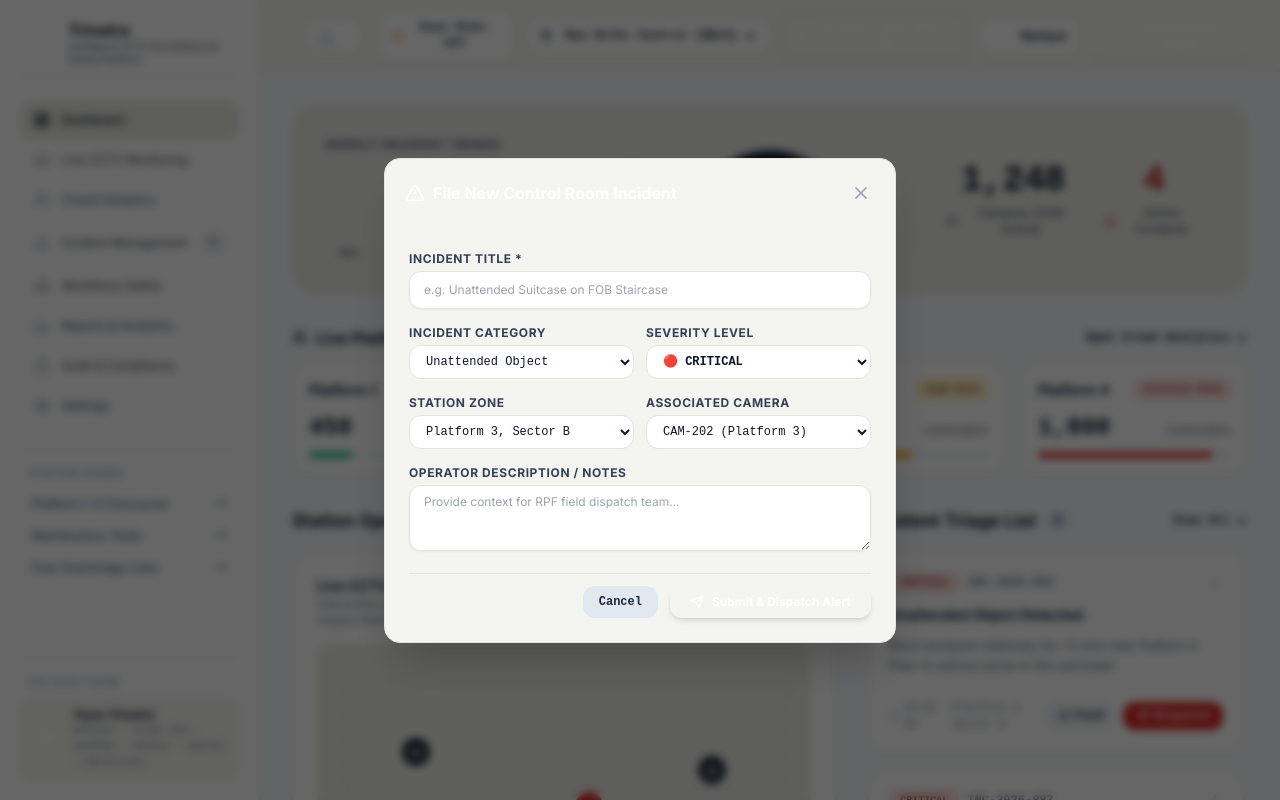
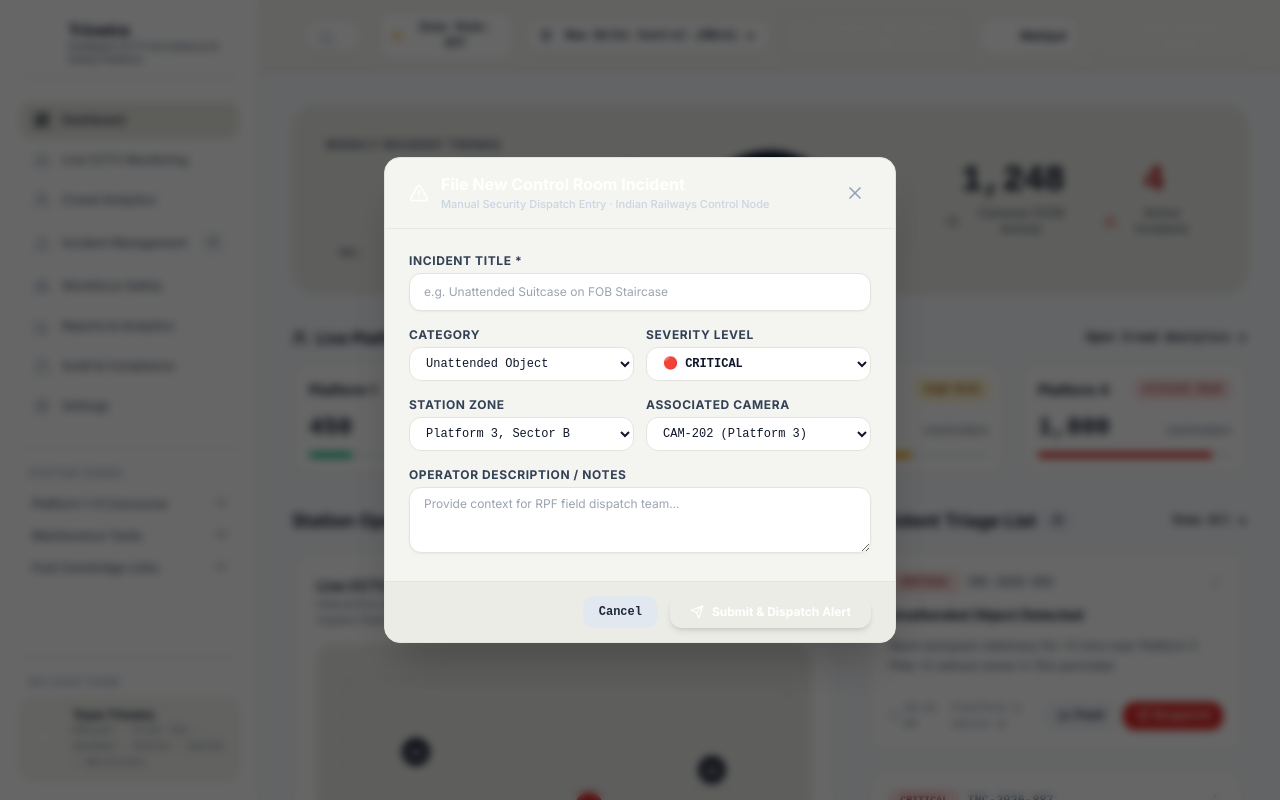
Before and after one commit to AryanJha05/Trinetra, a React (Vite) app in the folder frontend/: page / in a window 1280 px wide. Both pictures are taken after a click on the button "New Incident Report". Shown: the top 800 px of the page. Built offline with nearby package versions, Linux system fonts and the light colour scheme.

Commit message:
fix(modals): establish enterprise z-index hierarchy and fixed backdrop modal overlay system to prevent layout shift

```diff
--- a/frontend/src/App.jsx
+++ b/frontend/src/App.jsx
@@ -117,6 +117,14 @@ export default function App() {
 
   return (
     <div className="min-h-screen bg-navy-950 text-slate-100 flex flex-col font-sans relative">
+      {/* Fixed Floating Notification Toast Overlay (z-[2000]) */}
+      {notificationToast && (
+        <div className="fixed top-20 right-6 z-[2000] max-w-md p-4 bg-slate-900 border border-emerald-500/50 text-emerald-400 rounded-2xl font-bold text-xs flex items-center justify-between space-x-4 shadow-2xl animate-bounce font-mono">
+          <span>✅ {notificationToast}</span>
+          <span className="text-[10px] opacity-75 font-normal flex-shrink-0">Trinetra Logged</span>
+        </div>
+      )}
+
       {/* Fixed Top Header */}
       <Header
         selectedStation={selectedStation}
@@ -143,14 +151,6 @@ export default function App() {
 
       {/* Main Workspace Container */}
       <main className="pl-0 md:pl-[260px] pt-[72px] min-h-screen bg-navy-950 overflow-y-auto transition-all">
-        {/* Dispatch & Telemetry Notification Banner */}
-        {notificationToast && (
-          <div className="m-6 mb-0 p-4 bg-emerald-500/20 border border-emerald-500/50 text-emerald-400 rounded-xl font-bold text-xs flex items-center justify-between shadow-xl animate-bounce">
-            <span>✅ {notificationToast}</span>
-            <span className="text-[10px] font-mono opacity-75 font-normal">Trinetra Live Telemetry Logged</span>
-          </div>
-        )}
-
         {activeTab === 'dashboard' && (
           <CommandDashboard
             onNavigateToFeed={handleNavigateToFeed}
--- a/frontend/src/components/common/CreateIncidentModal.jsx
+++ b/frontend/src/components/common/CreateIncidentModal.jsx
@@ -1,5 +1,6 @@
 import React, { useState } from 'react';
-import { X, AlertTriangle, Send } from 'lucide-react';
+import Modal from './Modal';
+import { AlertTriangle, Send } from 'lucide-react';
 
 export default function CreateIncidentModal({ isOpen, onClose, onSubmitIncident }) {
   const [title, setTitle] = useState('');
@@ -8,8 +9,6 @@ export default function CreateIncidentModal({ isOpen, onClose, onSubmitIncident
   const [cam, setCam] = useState('CAM-202');
   const [severity, setSeverity] = useState('CRITICAL');
   const [desc, setDesc] = useState('');
-
-  if (!isOpen) return null;
 
   const handleSubmit = (e) => {
     e.preventDefault();
@@ -30,32 +29,43 @@ export default function CreateIncidentModal({ isOpen, onClose, onSubmitIncident
 
     onSubmitIncident(newInc);
     onClose();
-    // Reset form
     setTitle('');
     setDesc('');
   };
 
+  const footerActions = (
+    <>
+      <button
+        type="button"
+        onClick={onClose}
+        className="px-4 py-2 bg-slate-200 hover:bg-slate-300 text-slate-800 rounded-xl font-bold text-xs transition-colors font-mono"
+      >
+        Cancel
+      </button>
+      <button
+        type="submit"
+        form="create-incident-form"
+        className="px-5 py-2 bg-navy-900 hover:bg-slate-900 text-white rounded-xl font-bold text-xs flex items-center space-x-2 transition-all shadow-md font-heading"
+      >
+        <Send className="w-3.5 h-3.5 text-railway-mint" />
+        <span>Submit & Dispatch Alert</span>
+      </button>
+    </>
+  );
+
   return (
-    <div className="fixed inset-0 z-50 bg-black/60 backdrop-blur-sm flex items-center justify-center p-4">
-      <div className="bg-[#F4F4F0] border border-[#E4E4DF] rounded-2xl w-full max-w-lg shadow-2xl overflow-hidden text-slate-900 font-sans">
-        {/* Header */}
-        <div className="bg-navy-900 text-white p-5 flex items-center justify-between">
-          <div className="flex items-center space-x-2">
-            <AlertTriangle className="w-5 h-5 text-railway-mint" />
-            <h3 className="text-base font-extrabold font-heading">File New Control Room Incident</h3>
-          </div>
-          <button
-            onClick={onClose}
-            className="p-1 hover:bg-slate-800 rounded-lg text-slate-400 hover:text-white transition-colors"
+    <Modal
+      isOpen={isOpen}
+      onClose={onClose}
+      title="File New Control Room Incident"
+      subtitle="Manual Security Dispatch Entry · Indian Railways Control Node"
+      icon={AlertTriangle}
+      maxWidth="max-w-lg"
+      footerActions={footerActions}
     >
-            <X className="w-5 h-5" />
-          </button>
-        </div>
-
-        {/* Form Body */}
-        <form onSubmit={handleSubmit} className="p-6 space-y-4">
+      <form id="create-incident-form" onSubmit={handleSubmit} className="space-y-4 text-xs font-sans">
         <div>
-            <label className="block text-xs font-bold text-slate-700 uppercase tracking-wider mb-1 font-heading">
+          <label className="block font-bold text-slate-700 uppercase tracking-wider mb-1 font-heading">
             Incident Title *
           </label>
           <input
@@ -64,14 +74,14 @@ export default function CreateIncidentModal({ isOpen, onClose, onSubmitIncident
             placeholder="e.g. Unattended Suitcase on FOB Staircase"
             value={title}
             onChange={(e) => setTitle(e.target.value)}
-              className="w-full bg-white border border-[#E4E4DF] rounded-xl px-3.5 py-2.5 text-xs text-slate-900 focus:outline-none focus:border-navy-900 shadow-sm"
+            className="w-full bg-white border border-[#E4E4DF] rounded-xl px-3.5 py-2.5 text-slate-900 focus:outline-none focus:border-navy-900 shadow-sm"
           />
         </div>
 
-          <div className="grid grid-cols-2 gap-3 font-mono text-xs">
+        <div className="grid grid-cols-2 gap-3 font-mono">
           <div>
-              <label className="block text-xs font-bold text-slate-700 uppercase tracking-wider mb-1 font-heading">
-                Incident Category
+            <label className="block font-bold text-slate-700 uppercase tracking-wider mb-1 font-heading">
+              Category
             </label>
             <select
               value={type}
@@ -88,7 +98,7 @@ export default function CreateIncidentModal({ isOpen, onClose, onSubmitIncident
           </div>
 
           <div>
-              <label className="block text-xs font-bold text-slate-700 uppercase tracking-wider mb-1 font-heading">
+            <label className="block font-bold text-slate-700 uppercase tracking-wider mb-1 font-heading">
               Severity Level
             </label>
             <select
@@ -103,9 +113,9 @@ export default function CreateIncidentModal({ isOpen, onClose, onSubmitIncident
           </div>
         </div>
 
-          <div className="grid grid-cols-2 gap-3 font-mono text-xs">
+        <div className="grid grid-cols-2 gap-3 font-mono">
           <div>
-              <label className="block text-xs font-bold text-slate-700 uppercase tracking-wider mb-1 font-heading">
+            <label className="block font-bold text-slate-700 uppercase tracking-wider mb-1 font-heading">
               Station Zone
             </label>
             <select
@@ -123,7 +133,7 @@ export default function CreateIncidentModal({ isOpen, onClose, onSubmitIncident
           </div>
 
           <div>
-              <label className="block text-xs font-bold text-slate-700 uppercase tracking-wider mb-1 font-heading">
+            <label className="block font-bold text-slate-700 uppercase tracking-wider mb-1 font-heading">
               Associated Camera
             </label>
             <select
@@ -140,7 +150,7 @@ export default function CreateIncidentModal({ isOpen, onClose, onSubmitIncident
         </div>
 
         <div>
-            <label className="block text-xs font-bold text-slate-700 uppercase tracking-wider mb-1 font-heading">
+          <label className="block font-bold text-slate-700 uppercase tracking-wider mb-1 font-heading">
             Operator Description / Notes
           </label>
           <textarea
@@ -148,29 +158,10 @@ export default function CreateIncidentModal({ isOpen, onClose, onSubmitIncident
             placeholder="Provide context for RPF field dispatch team..."
             value={desc}
             onChange={(e) => setDesc(e.target.value)}
-              className="w-full bg-white border border-[#E4E4DF] rounded-xl px-3.5 py-2 text-xs text-slate-900 focus:outline-none focus:border-navy-900 shadow-sm"
+            className="w-full bg-white border border-[#E4E4DF] rounded-xl px-3.5 py-2 text-slate-900 focus:outline-none focus:border-navy-900 shadow-sm"
           />
         </div>
-
-          {/* Modal Actions */}
-          <div className="pt-3 border-t border-[#E4E4DF] flex items-center justify-end space-x-3">
-            <button
-              type="button"
-              onClick={onClose}
-              className="px-4 py-2 bg-slate-200 hover:bg-slate-300 text-slate-800 rounded-xl font-bold text-xs transition-colors font-mono"
-            >
-              Cancel
-            </button>
-            <button
-              type="submit"
-              className="px-5 py-2 bg-navy-900 hover:bg-slate-900 text-white rounded-xl font-bold text-xs flex items-center space-x-2 transition-all shadow-md font-heading"
-            >
-              <Send className="w-3.5 h-3.5 text-railway-mint" />
-              <span>Submit & Dispatch Alert</span>
-            </button>
-          </div>
       </form>
-      </div>
-    </div>
+    </Modal>
   );
 }
--- a/frontend/src/components/common/Header.jsx
+++ b/frontend/src/components/common/Header.jsx
@@ -89,9 +89,9 @@ export default function Header({
             className="w-full bg-white border border-[#E4E4DF] rounded-xl pl-10 pr-4 py-2 text-xs text-slate-900 placeholder-slate-400 focus:outline-none focus:border-slate-400 shadow-sm font-sans"
           />
 
-          {/* Autocomplete Floating Dropdown */}
+          {/* Autocomplete Floating Dropdown (z-[500]) */}
           {isSearchOpen && searchResults.length > 0 && (
-            <div className="absolute top-full left-0 right-0 mt-2 bg-white border border-[#E4E4DF] rounded-2xl shadow-2xl overflow-hidden z-50 divide-y divide-slate-100 max-h-80 overflow-y-auto">
+            <div className="absolute top-full left-0 right-0 mt-2 bg-white border border-[#E4E4DF] rounded-2xl shadow-2xl overflow-hidden z-[500] divide-y divide-slate-100 max-h-80 overflow-y-auto">
               <div className="p-2 bg-slate-50 text-[10px] font-bold text-slate-500 uppercase tracking-wider font-mono">
                 Found {searchResults.length} System Records
               </div>
--- /dev/null
+++ b/frontend/src/components/common/Modal.jsx
@@ -0,0 +1,70 @@
+import React, { useEffect } from 'react';
+import { X } from 'lucide-react';
+
+export default function Modal({
+  isOpen,
+  onClose,
+  title,
+  subtitle,
+  icon: Icon,
+  children,
+  maxWidth = 'max-w-xl',
+  footerActions
+}) {
+  useEffect(() => {
+    if (isOpen) {
+      document.body.style.overflow = 'hidden';
+    } else {
+      document.body.style.overflow = 'unset';
+    }
+    return () => {
+      document.body.style.overflow = 'unset';
+    };
+  }, [isOpen]);
+
+  if (!isOpen) return null;
+
+  return (
+    /* Modal Backdrop Layer: z-[1000] fixed top-0 left-0 right-0 bottom-0 */
+    <div
+      className="fixed inset-0 z-[1000] bg-black/60 backdrop-blur-sm flex items-center justify-center p-4 transition-opacity duration-200 select-none animate-fadeIn"
+      onClick={onClose}
+    >
+      {/* Modal Dialog Window: z-[1100] centered, floating above backdrop without layout displacement */}
+      <div
+        className={`relative z-[1100] bg-[#F4F4F0] border border-[#E4E4DF] rounded-2xl w-full ${maxWidth} shadow-2xl overflow-hidden text-slate-900 font-sans transform transition-all duration-200 scale-100 animate-scaleUp`}
+        onClick={(e) => e.stopPropagation()}
+      >
+        {/* Modal Header */}
+        <div className="bg-navy-900 text-white px-6 py-4 flex items-center justify-between border-b border-navy-800">
+          <div className="flex items-center space-x-3">
+            {Icon && <Icon className="w-5 h-5 text-railway-mint flex-shrink-0" />}
+            <div>
+              <h3 className="text-base font-extrabold font-heading leading-tight">{title}</h3>
+              {subtitle && <p className="text-[11px] text-slate-300 font-sans font-medium mt-0.5">{subtitle}</p>}
+            </div>
+          </div>
+          <button
+            onClick={onClose}
+            className="p-1.5 hover:bg-slate-800 rounded-xl text-slate-400 hover:text-white transition-colors"
+            title="Close dialog"
+          >
+            <X className="w-5 h-5" />
+          </button>
+        </div>
+
+        {/* Modal Content Body */}
+        <div className="p-6 space-y-4 max-h-[75vh] overflow-y-auto">
+          {children}
+        </div>
+
+        {/* Modal Footer Actions (Optional) */}
+        {footerActions && (
+          <div className="px-6 py-3.5 bg-[#ECECE7] border-t border-[#E4E4DF] flex items-center justify-end space-x-3 font-mono text-xs">
+            {footerActions}
+          </div>
+        )}
+      </div>
+    </div>
+  );
+}
--- a/frontend/src/components/incident_alerts/IncidentDetailDrawer.jsx
+++ b/frontend/src/components/incident_alerts/IncidentDetailDrawer.jsx
@@ -1,11 +1,30 @@
-import React from 'react';
+import React, { useEffect } from 'react';
 import { X, AlertTriangle, Send, Camera } from 'lucide-react';
 
 export default function IncidentDetailDrawer({ incident, onClose, onDispatch }) {
+  useEffect(() => {
+    if (incident) {
+      document.body.style.overflow = 'hidden';
+    } else {
+      document.body.style.overflow = 'unset';
+    }
+    return () => {
+      document.body.style.overflow = 'unset';
+    };
+  }, [incident]);
+
   if (!incident) return null;
 
   return (
-    <div className="fixed inset-y-0 right-0 w-full max-w-md bg-white border-l border-[#E4E4DF] shadow-2xl z-50 p-8 flex flex-col justify-between overflow-y-auto">
+    <>
+      {/* Fixed Backdrop Overlay: z-[1000] */}
+      <div
+        className="fixed inset-0 z-[1000] bg-black/50 backdrop-blur-sm transition-opacity animate-fadeIn"
+        onClick={onClose}
+      />
+
+      {/* Slide-over Drawer Panel: z-[1100] */}
+      <div className="fixed inset-y-0 right-0 z-[1100] w-full max-w-md bg-white border-l border-[#E4E4DF] shadow-2xl p-8 flex flex-col justify-between overflow-y-auto transform transition-transform animate-slideLeft font-sans text-slate-900 select-none">
         <div className="space-y-6">
           <div className="flex items-center justify-between border-b border-slate-100 pb-4">
             <div className="flex items-center space-x-2">
@@ -14,20 +33,20 @@ export default function IncidentDetailDrawer({ incident, onClose, onDispatch })
               </span>
               <span className="text-xs font-mono text-slate-500 font-bold">{incident.id}</span>
             </div>
-          <button onClick={onClose} className="p-1 rounded-xl text-slate-400 hover:text-slate-900 hover:bg-slate-100">
+            <button onClick={onClose} className="p-1.5 rounded-xl text-slate-400 hover:text-slate-900 hover:bg-slate-100 transition-colors">
               <X className="w-5 h-5" />
             </button>
           </div>
 
           <div>
-          <h3 className="text-lg font-bold text-slate-900">{incident.title}</h3>
+            <h3 className="text-lg font-bold text-slate-900 font-heading">{incident.title}</h3>
             <p className="text-xs text-slate-500 font-mono mt-0.5">{incident.zone} · Camera: {incident.cam}</p>
           </div>
 
-        {/* Evidence Snapshot */}
-        <div className="relative rounded-2xl overflow-hidden border border-slate-300 bg-slate-950 h-52 flex items-center justify-center">
+          {/* Evidence Frame Preview */}
+          <div className="relative rounded-2xl overflow-hidden border border-slate-300 bg-slate-950 h-52 flex items-center justify-center shadow-inner">
             <div className="absolute inset-0 bg-slate-900 flex flex-col items-center justify-center p-4 text-center">
-            <Camera className="w-8 h-8 text-white mb-2 opacity-75" />
+              <Camera className="w-8 h-8 text-railway-mint mb-2 opacity-80" />
               <span className="text-xs text-slate-200 font-mono font-semibold">High-Res Camera Evidence Frame</span>
               <span className="text-[10px] text-slate-400 font-mono mt-1">Timestamp: {incident.time}</span>
             </div>
@@ -38,35 +57,36 @@ export default function IncidentDetailDrawer({ incident, onClose, onDispatch })
           </div>
 
           <div className="bg-[#F4F4F0] border border-[#E4E4DF] rounded-2xl p-4 space-y-2">
-          <h4 className="text-xs font-bold text-slate-900 uppercase tracking-wider">Detection Diagnostics</h4>
+            <h4 className="text-xs font-bold text-slate-900 uppercase tracking-wider font-heading">Detection Diagnostics</h4>
             <p className="text-xs text-slate-700 leading-relaxed font-sans">
               {incident.details || 'Object stationary for > 5 minutes without owner within 10m perimeter. Verified across consecutive video frames.'}
             </p>
           </div>
 
           <div className="bg-amber-50 border border-amber-200 rounded-2xl p-4 space-y-1">
-          <span className="text-[11px] font-bold text-amber-800 uppercase">Action Protocol:</span>
+            <span className="text-[11px] font-bold text-amber-800 uppercase font-heading">Action Protocol:</span>
             <p className="text-xs text-slate-800 font-medium">{incident.recommended_action || 'Dispatch RPF Patrol Unit and cordon area.'}</p>
           </div>
         </div>
 
-      <div className="pt-6 border-t border-slate-100 space-y-3">
+        <div className="pt-6 border-t border-slate-100 space-y-3 font-mono">
           <button
             onClick={() => {
               onDispatch(incident.id);
               onClose();
             }}
-          className="w-full py-3 bg-[#18181B] hover:bg-black text-white font-bold text-xs rounded-xl flex items-center justify-center gap-2 shadow-md transition-all"
+            className="w-full py-3 bg-navy-900 hover:bg-slate-900 text-white font-bold text-xs rounded-xl flex items-center justify-center gap-2 shadow-md transition-all font-heading"
           >
-          <Send className="w-4 h-4" /> Dispatch RPF Quick Response Guard
+            <Send className="w-4 h-4 text-railway-mint" /> Dispatch RPF Quick Response Guard
           </button>
           <button
             onClick={onClose}
-          className="w-full py-2.5 bg-slate-100 hover:bg-slate-200 text-slate-700 text-xs font-bold rounded-xl border border-slate-300"
+            className="w-full py-2.5 bg-slate-100 hover:bg-slate-200 text-slate-700 text-xs font-bold rounded-xl border border-slate-300 transition-colors"
           >
             Close Panel
           </button>
         </div>
       </div>
+    </>
   );
 }
```
Lines whose indentation alone changed are shown as unchanged.
